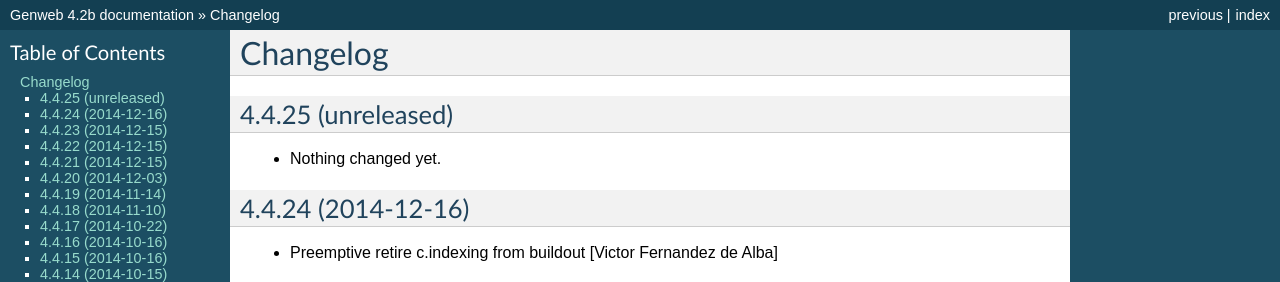
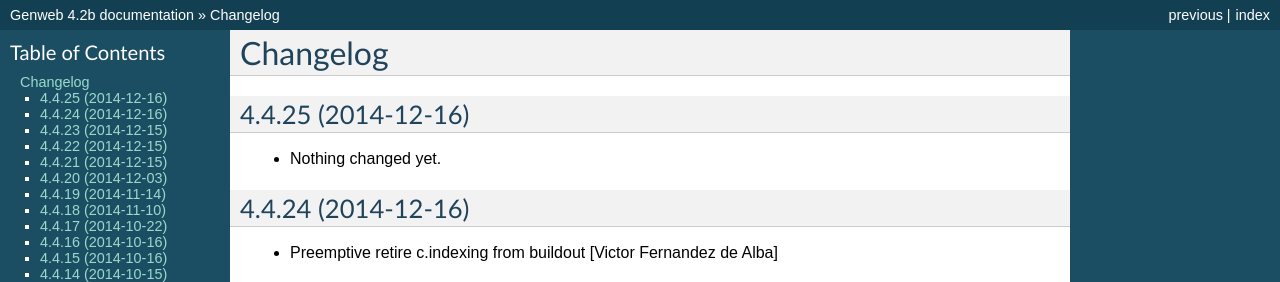
Before and after one commit to UPCnet/genweb.core, a Sphinx documentation site: the page built from docs/HISTORY.rst, in a window 1280 px wide and 900 px high. Shown: the top 282 px of the window. Built offline with Sphinx 7.4.7, drawn with Linux system fonts in a browser that asks for light colours.

Commit message:
Preparing release 4.4.25

```diff
--- a/docs/HISTORY.rst
+++ b/docs/HISTORY.rst
@@ -1,7 +1,7 @@
 Changelog
 =========
 
-4.4.25 (unreleased)
+4.4.25 (2014-12-16)
 -------------------
 
 - Nothing changed yet.
--- a/setup.py
+++ b/setup.py
@@ -1,7 +1,7 @@
 from setuptools import setup, find_packages
 import os
 
-version = '4.4.25.dev0'
+version = '4.4.25'
 
 README = open("README.rst").read()
 HISTORY = open(os.path.join("docs", "HISTORY.rst")).read()
```
